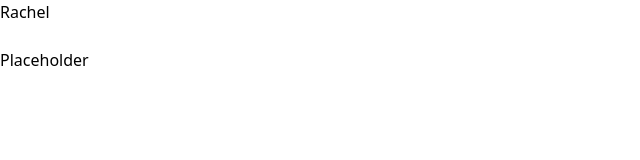
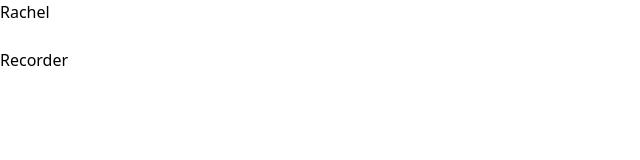
Before and after one commit to gmateu/chat_gpt_react, a React (Vite) app in the folder frontend/: page / in a window 1280 px wide. Shown: the top 160 px of the page, without its empty margins (0-640 px from the left). Built offline with nearby package versions, Linux system fonts and the light colour scheme.

Commit message:
setting bottom

```diff
--- a/frontend/src/components/Controller.tsx
+++ b/frontend/src/components/Controller.tsx
@@ -14,7 +14,12 @@
     <div className='h-screen overflow-y-hidden'>
         <Title setMessages = {setMessages}/>
         <div className='flex felx-col justify-between h-full overflow-y-scroll pb-96'>
-            Placeholder
+            {/* Recorder */}
+            <div className="fixed bottom-0 w-full py-6 border-t text-center bg-gradient-to-r from-sky-500 to-green-500">
+              <div className="flex justify-center items-center w-full">
+                <div>Recorder</div>
+              </div>
+            </div>
         </div>
     </div>
   )
```
